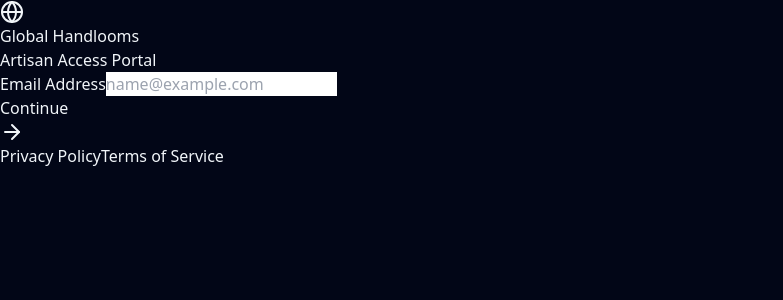
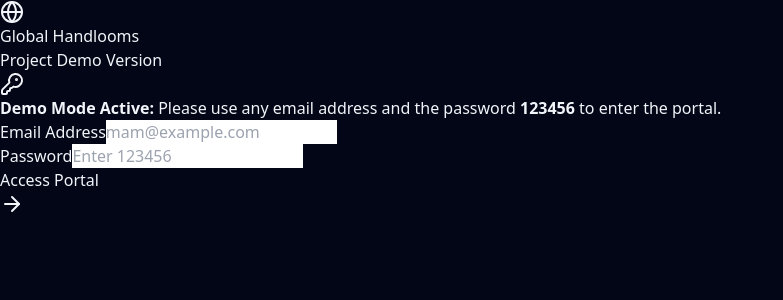
Before and after one commit to k-satya-2400031153/global-handlooms, a React (Vite) app: page /buyer in a window 1280 px wide. Shown: the top 300 px of the page, without its empty margins (0-783 px from the left). Built offline with nearby package versions, Linux system fonts and the light colour scheme.

Commit message:
Switched to Demo Mode login with 123456

```diff
--- a/src/pages/LoginPage.jsx
+++ b/src/pages/LoginPage.jsx
@@ -1,60 +1,26 @@
 import { useState } from 'react';
-import { motion, AnimatePresence } from 'framer-motion';
-import { ArrowRight, Loader2, Globe, Sparkles } from 'lucide-react';
+import { motion } from 'framer-motion';
+import { ArrowRight, Loader2, Globe, KeyRound } from 'lucide-react';
 
 export default function LoginPage({ onLoginSuccess }) {
-    const [step, setStep] = useState(1);
     const [email, setEmail] = useState('');
-    const [otp, setOtp] = useState('');
+    const [password, setPassword] = useState('');
     const [isLoading, setIsLoading] = useState(false);
 
-    // --- REAL BACKEND API CALLS ---
-    const handleSendOTP = async (e) => {
+    // --- DEMO LOGIN LOGIC (No Backend Required) ---
+    const handleLogin = (e) => {
         e.preventDefault();
         setIsLoading(true);
-        try {
-            // ✅ FIX 1: URL ke end mein 'send-otp' kar diya hai
-            const response = await fetch('https://global-handlooms.onrender.com/api/send-otp', {
-                method: 'POST',
-                headers: { 'Content-Type': 'application/json' },
-                body: JSON.stringify({ email })
-            });
 
-            if (response.ok) {
-                setStep(2);
+        // Thoda fake delay dalte hain taaki asli loading jaisa feel aaye
+        setTimeout(() => {
+            if (password === '123456') {
+                onLoginSuccess(); // Password sahi hai toh main website khol do
             } else {
-                alert("Failed to send OTP. Backend server check karo.");
-            }
-        } catch (error) {
-            console.error("Error connecting to backend:", error);
-            alert("Server down hai ya connect nahi ho raha.");
-        } finally {
+                alert("Invalid Password! Please use 123456 for this demo.");
                 setIsLoading(false);
             }
-    };
-
-    const handleVerifyOTP = async (e) => {
-        e.preventDefault();
-        setIsLoading(true);
-        try {
-            // ✅ FIX 2: Localhost ko hatakar Render ka Live URL daal diya hai
-            const response = await fetch('https://global-handlooms.onrender.com/api/verify-otp', {
-                method: 'POST',
-                headers: { 'Content-Type': 'application/json' },
-                body: JSON.stringify({ email, otp })
-            });
-
-            if (response.ok) {
-                onLoginSuccess();
-            } else {
-                alert("Invalid OTP! Sahi code dalo.");
-            }
-        } catch (error) {
-            console.error("Error verifying OTP:", error);
-            alert("Server down hai ya connect nahi ho raha.");
-        } finally {
-            setIsLoading(false);
-        }
+        }, 1500);
     };
 
     return (
@@ -63,35 +29,26 @@ export default function LoginPage({ onLoginSuccess }) {
 
             {/* VIBRANT ANIMATED MESH GRADIENT BACKGROUND */}
             <div className="absolute inset-0 z-0 overflow-hidden">
-                {/* Top Left - Cyan */}
                 <motion.div
                     animate={{ x: [0, 80, 0], y: [0, 50, 0] }}
                     transition={{ duration: 20, repeat: Infinity, ease: "easeInOut" }}
                     className="absolute -top-[20%] -left-[10%] w-[70vw] max-w-[800px] h-[70vw] max-h-[800px] rounded-full bg-cyan-500/40 blur-[120px]"
                 />
-
-                {/* Top Right - Fuchsia */}
                 <motion.div
                     animate={{ x: [0, -80, 0], y: [0, 80, 0] }}
                     transition={{ duration: 25, repeat: Infinity, ease: "easeInOut" }}
                     className="absolute -top-[10%] -right-[10%] w-[60vw] max-w-[700px] h-[60vw] max-h-[700px] rounded-full bg-fuchsia-500/40 blur-[130px]"
                 />
-
-                {/* Bottom Left - Royal Blue */}
                 <motion.div
                     animate={{ x: [0, 50, 0], y: [0, -60, 0] }}
                     transition={{ duration: 22, repeat: Infinity, ease: "easeInOut" }}
                     className="absolute -bottom-[20%] -left-[10%] w-[80vw] max-w-[900px] h-[80vw] max-h-[900px] rounded-full bg-blue-600/50 blur-[150px]"
                 />
-
-                {/* Bottom Right - Vibrant Orange/Pink */}
                 <motion.div
                     animate={{ x: [0, -60, 0], y: [0, -80, 0] }}
                     transition={{ duration: 28, repeat: Infinity, ease: "easeInOut" }}
                     className="absolute -bottom-[20%] -right-[10%] w-[70vw] max-w-[800px] h-[70vw] max-h-[800px] rounded-full bg-orange-500/30 blur-[140px]"
                 />
-
-                {/* Center subtle glow to tie it together */}
                 <motion.div
                     animate={{ scale: [1, 1.2, 1] }}
                     transition={{ duration: 15, repeat: Infinity, ease: "easeInOut" }}
@@ -99,7 +56,7 @@ export default function LoginPage({ onLoginSuccess }) {
                 />
             </div>
 
-            {/* Subtle Grid Overlay for texture */}
+            {/* Subtle Grid Overlay */}
             <div className="absolute inset-0 z-0 opacity-20 pointer-events-none" style={{ backgroundImage: `linear-gradient(to right, #ffffff10 1px, transparent 1px), linear-gradient(to bottom, #ffffff10 1px, transparent 1px)`, backgroundSize: '4rem 4rem' }}></div>
 
             {/* GLASS CARD CONTAINER */}
@@ -114,7 +71,7 @@ export default function LoginPage({ onLoginSuccess }) {
                     <div className="absolute top-0 inset-x-0 h-[1px] bg-gradient-to-r from-transparent via-white/50 to-transparent"></div>
 
                     {/* --- HEADER SECTION --- */}
-                    <div className="relative flex flex-col items-center justify-center mb-10 text-center">
+                    <div className="relative flex flex-col items-center justify-center mb-8 text-center">
                         <div className="w-14 h-14 mb-5 bg-white/10 rounded-2xl flex items-center justify-center border border-white/20 shadow-lg backdrop-blur-md">
                             <Globe className="w-7 h-7 text-white" />
                         </div>
@@ -126,23 +83,21 @@ export default function LoginPage({ onLoginSuccess }) {
                             </h1>
                         </div>
                         <p className="text-white/80 mt-3 text-sm font-semibold tracking-wider uppercase">
-                            Artisan Access Portal
+                            Project Demo Version
+                        </p>
+                    </div>
+
+                    {/* --- DEMO INFO BOX --- */}
+                    <div className="mb-6 p-3 rounded-xl border border-cyan-400/30 bg-cyan-400/10 flex items-start gap-3">
+                        <KeyRound className="w-5 h-5 text-cyan-300 mt-0.5 shrink-0" />
+                        <p className="text-sm text-cyan-100/90 leading-relaxed">
+                            <strong>Demo Mode Active:</strong> Please use any email address and the password <strong className="text-white bg-white/20 px-1.5 py-0.5 rounded tracking-widest ml-1">123456</strong> to enter the portal.
                         </p>
                     </div>
 
                     {/* --- FORM SECTION --- */}
-                    <div className="relative min-h-[200px]">
-                        <AnimatePresence mode="wait">
-                            {step === 1 ? (
-                                <motion.form
-                                    key="email-step"
-                                    initial={{ x: -20, opacity: 0 }}
-                                    animate={{ x: 0, opacity: 1 }}
-                                    exit={{ x: 20, opacity: 0 }}
-                                    transition={{ duration: 0.3 }}
-                                    onSubmit={handleSendOTP}
-                                    className="space-y-6"
-                                >
+                    <div className="relative">
+                        <form onSubmit={handleLogin} className="space-y-5">
                             <div className="space-y-2 group">
                                 <label className="text-xs text-white/80 font-bold uppercase tracking-wider ml-1 group-focus-within:text-white transition-colors">Email Address</label>
                                 <input
@@ -150,70 +105,36 @@ export default function LoginPage({ onLoginSuccess }) {
                                     value={email}
                                     required
                                     onChange={(e) => setEmail(e.target.value)}
-                                            placeholder="name@example.com"
-                                            className="w-full bg-black/30 border border-white/20 rounded-xl px-4 py-4 text-white placeholder:text-white/40 focus:outline-none focus:border-cyan-400/80 focus:ring-2 focus:ring-cyan-400/20 transition-all shadow-inner"
+                                    placeholder="mam@example.com"
+                                    className="w-full bg-black/30 border border-white/20 rounded-xl px-4 py-3.5 text-white placeholder:text-white/40 focus:outline-none focus:border-cyan-400/80 focus:ring-2 focus:ring-cyan-400/20 transition-all shadow-inner"
                                 />
                             </div>
-                                    <button
-                                        type="submit"
-                                        disabled={isLoading || !email}
-                                        className="w-full h-14 bg-gradient-to-r from-cyan-500 via-blue-500 to-purple-500 hover:from-cyan-400 hover:to-purple-400 text-white rounded-xl font-bold text-[15px] tracking-wide shadow-lg shadow-blue-500/30 flex items-center justify-center gap-2 transition-all disabled:opacity-50 disabled:cursor-not-allowed active:scale-[0.98] relative overflow-hidden group"
-                                    >
-                                        <span className="absolute inset-0 bg-white/20 translate-y-full group-hover:translate-y-0 transition-transform duration-300"></span>
-                                        <span className="relative flex items-center gap-2">
-                                            {isLoading ? <Loader2 className="w-5 h-5 animate-spin" /> : <>Continue <ArrowRight className="w-5 h-5" /></>}
-                                        </span>
-                                    </button>
-                                </motion.form>
-                            ) : (
-                                <motion.form
-                                    key="otp-step"
-                                    initial={{ x: 20, opacity: 0 }}
-                                    animate={{ x: 0, opacity: 1 }}
-                                    exit={{ x: -20, opacity: 0 }}
-                                    transition={{ duration: 0.3 }}
-                                    onSubmit={handleVerifyOTP}
-                                    className="space-y-6"
-                                >
-                                    <div className="space-y-2">
-                                        <div className="flex justify-between items-center">
-                                            <label className="text-xs text-white/80 font-bold uppercase tracking-wider ml-1">Verification Code</label>
-                                            <button type="button" onClick={() => setStep(1)} className="text-xs text-cyan-300 hover:text-cyan-200 font-semibold transition-colors">
-                                                Change Email
-                                            </button>
-                                        </div>
+
+                            <div className="space-y-2 group">
+                                <label className="text-xs text-white/80 font-bold uppercase tracking-wider ml-1 group-focus-within:text-white transition-colors">Password</label>
                                 <input
-                                            type="text"
-                                            maxLength={6}
-                                            value={otp}
-                                            onChange={(e) => setOtp(e.target.value.replace(/\D/g, ''))}
-                                            placeholder="••••••"
-                                            className="w-full bg-black/30 border border-white/20 rounded-xl py-4 text-center text-2xl font-bold tracking-[0.5em] text-white focus:outline-none focus:border-purple-400/80 focus:ring-2 focus:ring-purple-400/20 transition-all placeholder:text-white/20 placeholder:tracking-normal font-mono shadow-inner"
+                                    type="password"
+                                    value={password}
+                                    required
+                                    onChange={(e) => setPassword(e.target.value)}
+                                    placeholder="Enter 123456"
+                                    className="w-full bg-black/30 border border-white/20 rounded-xl px-4 py-3.5 text-white placeholder:text-white/40 focus:outline-none focus:border-cyan-400/80 focus:ring-2 focus:ring-cyan-400/20 transition-all shadow-inner"
                                 />
-                                        <p className="text-center text-white/60 text-xs mt-3 font-medium">Sent to {email}</p>
                             </div>
 
                             <button
                                 type="submit"
-                                        disabled={isLoading || otp.length !== 6}
-                                        className="w-full h-14 bg-gradient-to-r from-purple-500 via-fuchsia-500 to-pink-500 hover:from-purple-400 hover:to-pink-400 text-white rounded-xl font-bold text-[15px] tracking-wide shadow-lg shadow-purple-500/30 flex items-center justify-center gap-2 transition-all disabled:opacity-50 disabled:cursor-not-allowed active:scale-[0.98] relative overflow-hidden group"
+                                disabled={isLoading || !email || !password}
+                                className="w-full h-14 mt-4 bg-gradient-to-r from-cyan-500 via-blue-500 to-purple-500 hover:from-cyan-400 hover:to-purple-400 text-white rounded-xl font-bold text-[15px] tracking-wide shadow-lg shadow-blue-500/30 flex items-center justify-center gap-2 transition-all disabled:opacity-50 disabled:cursor-not-allowed active:scale-[0.98] relative overflow-hidden group"
                             >
                                 <span className="absolute inset-0 bg-white/20 translate-y-full group-hover:translate-y-0 transition-transform duration-300"></span>
                                 <span className="relative flex items-center gap-2">
-                                            {isLoading ? <Loader2 className="w-5 h-5 animate-spin" /> : <>Verify & Login <Sparkles className="w-4 h-4 fill-white/30" /></>}
+                                    {isLoading ? <Loader2 className="w-5 h-5 animate-spin" /> : <>Access Portal <ArrowRight className="w-5 h-5" /></>}
                                 </span>
                             </button>
-                                </motion.form>
-                            )}
-                        </AnimatePresence>
+                        </form>
                     </div>
                 </motion.div>
-
-                {/* Bottom footer links */}
-                <div className="mt-8 text-center text-sm font-medium text-white/50 flex justify-center gap-6 relative z-10">
-                    <a href="#" className="hover:text-white transition-colors">Privacy Policy</a>
-                    <a href="#" className="hover:text-white transition-colors">Terms of Service</a>
-                </div>
             </div>
         </div>
     );
```
Lines whose indentation alone changed are shown as unchanged.
